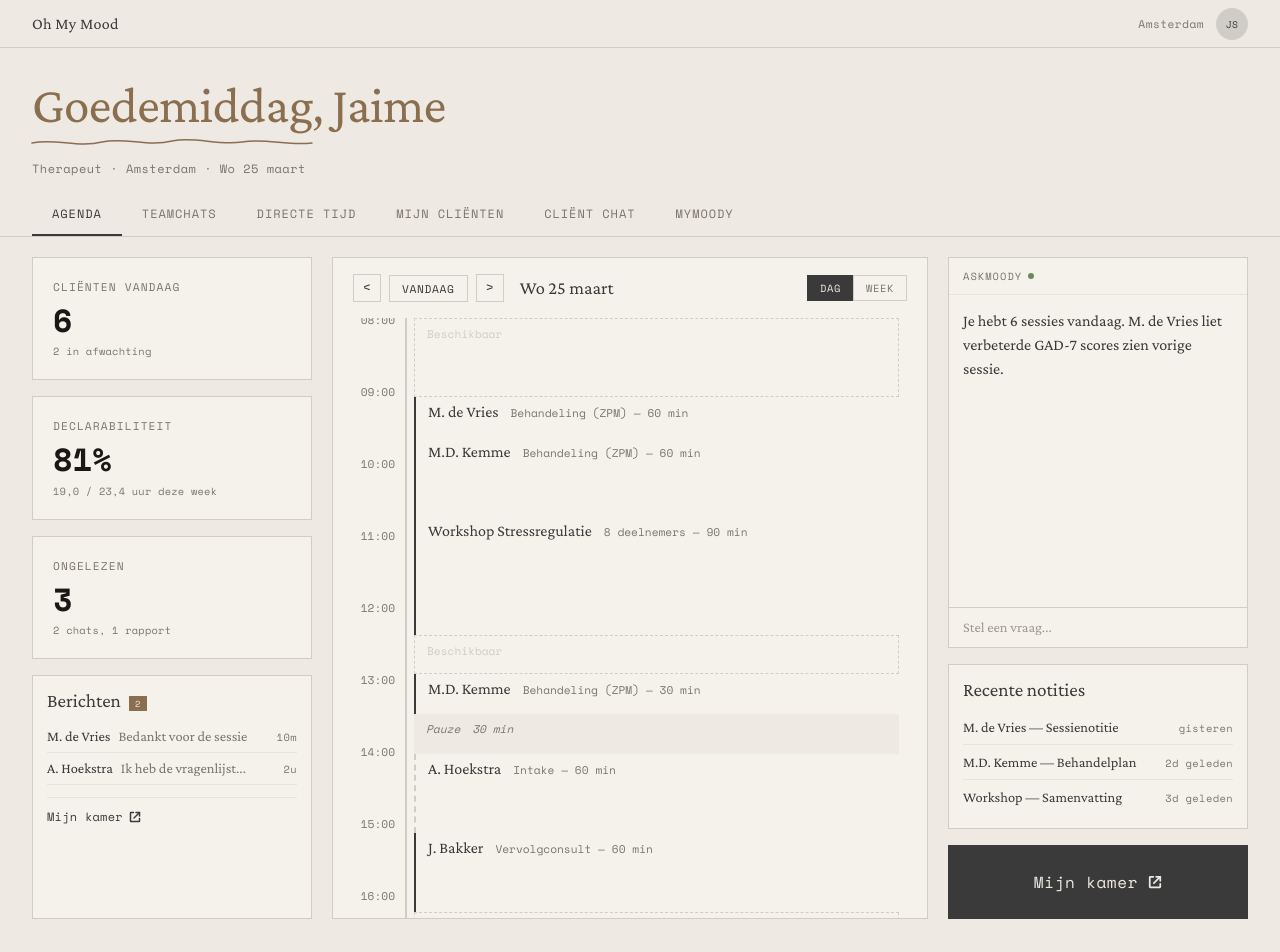
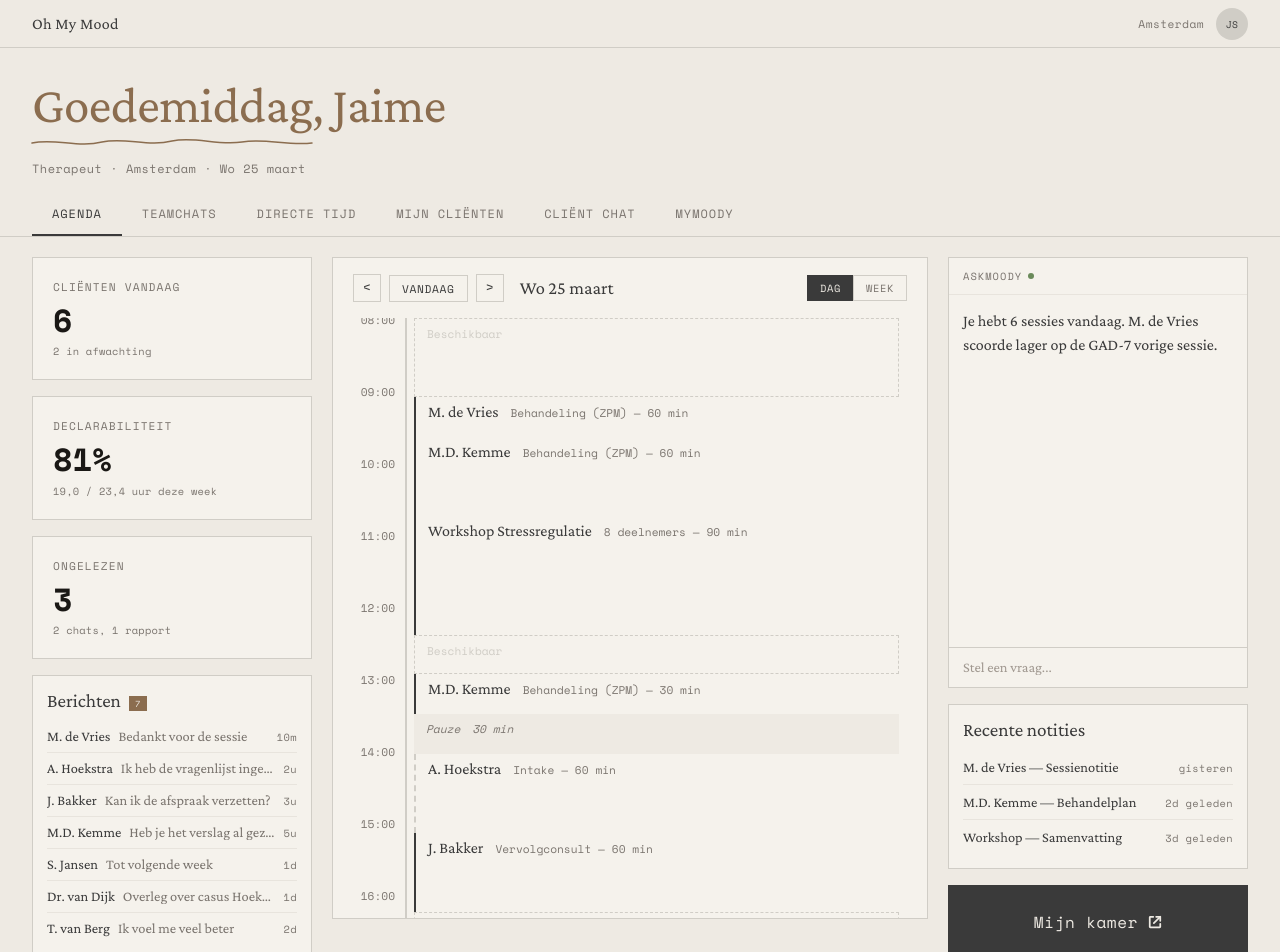
Before and after one commit to stmoerman/moodsai-vibe-design, a Next.js app: page /dashboard-example in a window 1280 px wide. Shown: the top 952 px of the page. Built offline with nearby package versions, Linux system fonts and the light colour scheme.

Commit message:
fix: remove Mijn kamer from Berichten, add more messages, scrollable message list

```diff
--- a/app/dashboard-example/page.module.css
+++ b/app/dashboard-example/page.module.css
@@ -973,6 +973,21 @@
   letter-spacing: 0.04em;
 }
 
+.messagesScroll {
+  flex: 1;
+  overflow-y: auto;
+  scrollbar-width: thin;
+  scrollbar-color: #d0cdc6 transparent;
+}
+
+.messagesScroll::-webkit-scrollbar {
+  width: 3px;
+}
+
+.messagesScroll::-webkit-scrollbar-thumb {
+  background: #d0cdc6;
+}
+
 .roomLink {
   display: flex;
   align-items: center;
--- a/app/dashboard-example/page.tsx
+++ b/app/dashboard-example/page.tsx
@@ -57,7 +57,7 @@ const appointmentDetails: Record<string, {
     initials: 'MV',
     location: 'Kamer 3',
     lastSession: '18 maart 2026',
-    notes: 'GAD-7: 12 → 8 (verbetering). Behandelplan loopt goed.',
+    notes: 'GAD-7 gedaald van 12 naar 8. Behandelplan loopt goed.',
   },
   'M.D. Kemme': {
     fullName: 'Marcus D. Kemme',
@@ -90,7 +90,12 @@ const recentNotes = [
 
 const messages = [
   { name: 'M. de Vries', preview: 'Bedankt voor de sessie', time: '10m' },
-  { name: 'A. Hoekstra', preview: 'Ik heb de vragenlijst...', time: '2u' },
+  { name: 'A. Hoekstra', preview: 'Ik heb de vragenlijst ingevuld', time: '2u' },
+  { name: 'J. Bakker', preview: 'Kan ik de afspraak verzetten?', time: '3u' },
+  { name: 'M.D. Kemme', preview: 'Heb je het verslag al gezien?', time: '5u' },
+  { name: 'S. Jansen', preview: 'Tot volgende week', time: '1d' },
+  { name: 'Dr. van Dijk', preview: 'Overleg over casus Hoekstra', time: '1d' },
+  { name: 'T. van Berg', preview: 'Ik voel me veel beter', time: '2d' },
 ];
 
 const navTabs = [
@@ -243,8 +248,9 @@ export default function DashboardExample() {
           <section className={s.messagesSection}>
             <div className={s.messagesHeader}>
               <h3 className={s.sectionHeading}>Berichten</h3>
-              <span className={s.messageBadge}>2</span>
+              <span className={s.messageBadge}>{messages.length}</span>
             </div>
+            <div className={s.messagesScroll}>
               {messages.map((msg, i) => (
                 <div key={i} className={s.messageRow}>
                   <span className={s.messageName}>{msg.name}</span>
@@ -252,14 +258,7 @@ export default function DashboardExample() {
                   <span className={s.messageTime}>{msg.time}</span>
                 </div>
               ))}
-            <a href="#" target="_blank" rel="noopener noreferrer" className={s.roomLink}>
-              Mijn kamer
-              <svg width="12" height="12" viewBox="0 0 12 12" fill="none" stroke="currentColor" strokeWidth="1.5" strokeLinecap="round" strokeLinejoin="round">
-                <path d="M4.5 1.5H2a.5.5 0 0 0-.5.5v8a.5.5 0 0 0 .5.5h8a.5.5 0 0 0 .5-.5V7.5" />
-                <path d="M7 1.5h3.5V5" />
-                <path d="M5 7L10.5 1.5" />
-              </svg>
-            </a>
+            </div>
           </section>
         </div>
 
@@ -399,7 +398,7 @@ export default function DashboardExample() {
             </div>
             <div className={s.askMoodyBody}>
               <p className={s.askMoodyMsg}>
-                Je hebt 6 sessies vandaag. M.&nbsp;de&nbsp;Vries liet verbeterde GAD-7 scores zien vorige sessie.
+                Je hebt 6 sessies vandaag. M.&nbsp;de&nbsp;Vries scoorde lager op de GAD-7 vorige sessie.
               </p>
             </div>
             <input
```
Lines whose indentation alone changed are shown as unchanged.
